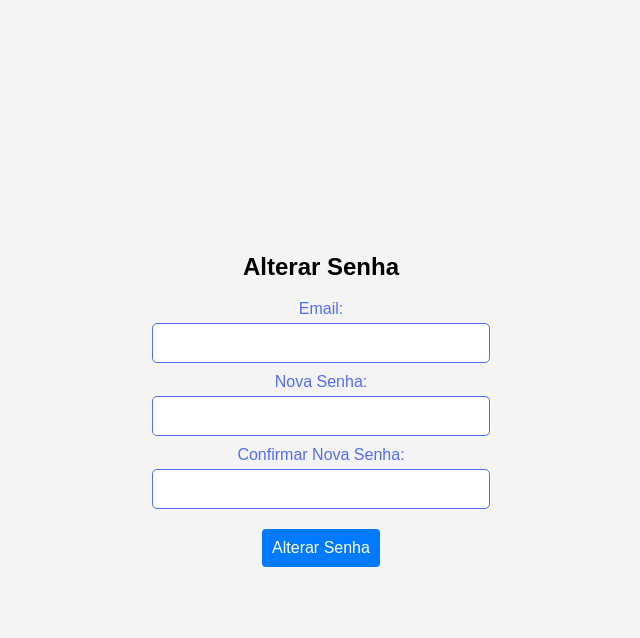
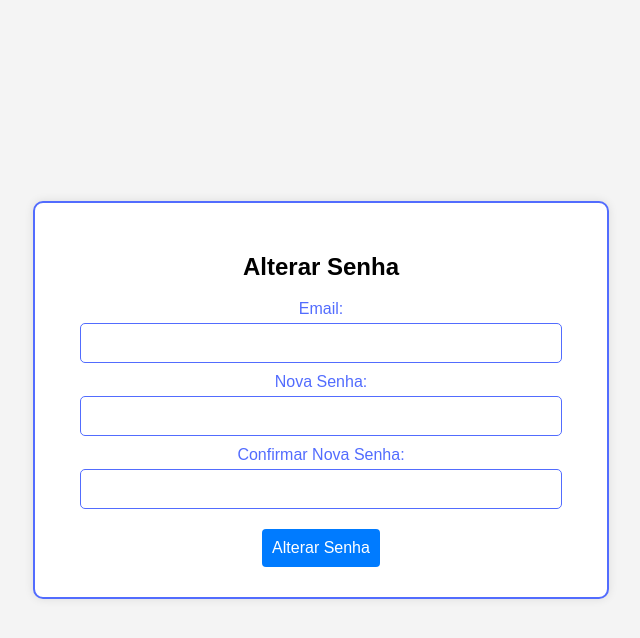
Before and after one commit to FGA-REQ/2024.2-Champions, a FastAPI app: page /change-password in a window 1280 px wide. Shown: the top 638 px of the page, without its empty margins (319-959 px from the left). Run offline with FastAPI, Linux system fonts and the light colour scheme.

Commit message:
correção css change password

```diff
--- a/templates/change-password.html
+++ b/templates/change-password.html
@@ -7,7 +7,7 @@
     <link rel="stylesheet" href="../static/style.css" />
   </head>
   <body>
-    <div class="login-container">
+    <div class="container">
       <h2>Alterar Senha</h2>
 
       {% if request.query_params.get('message') %}
```
